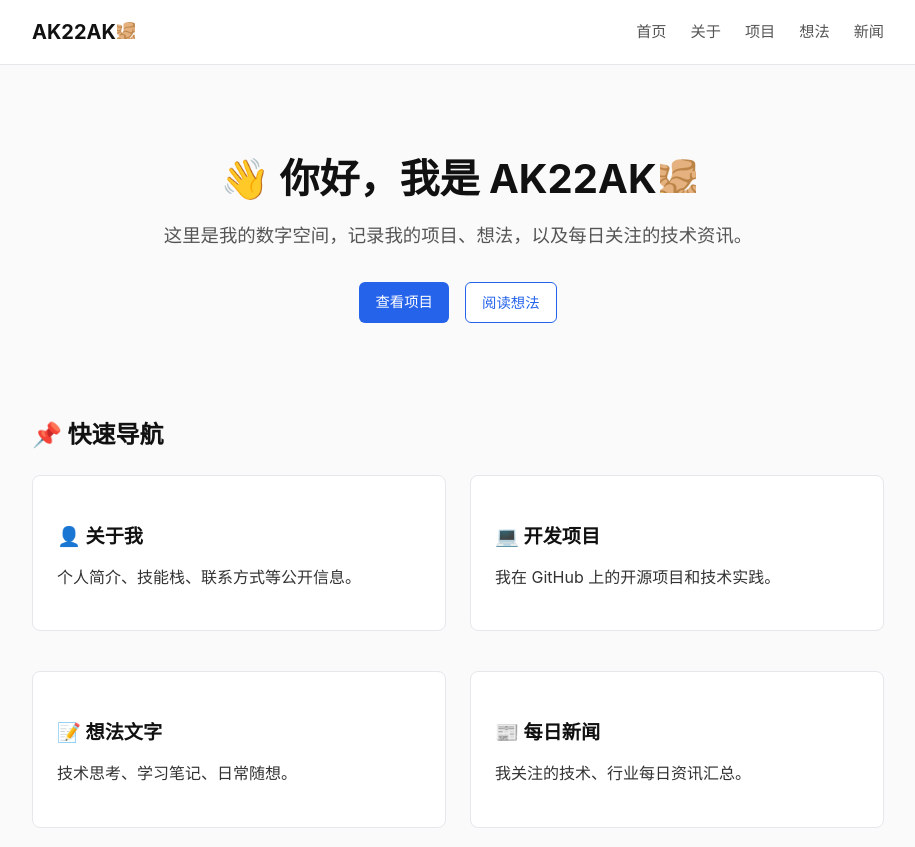
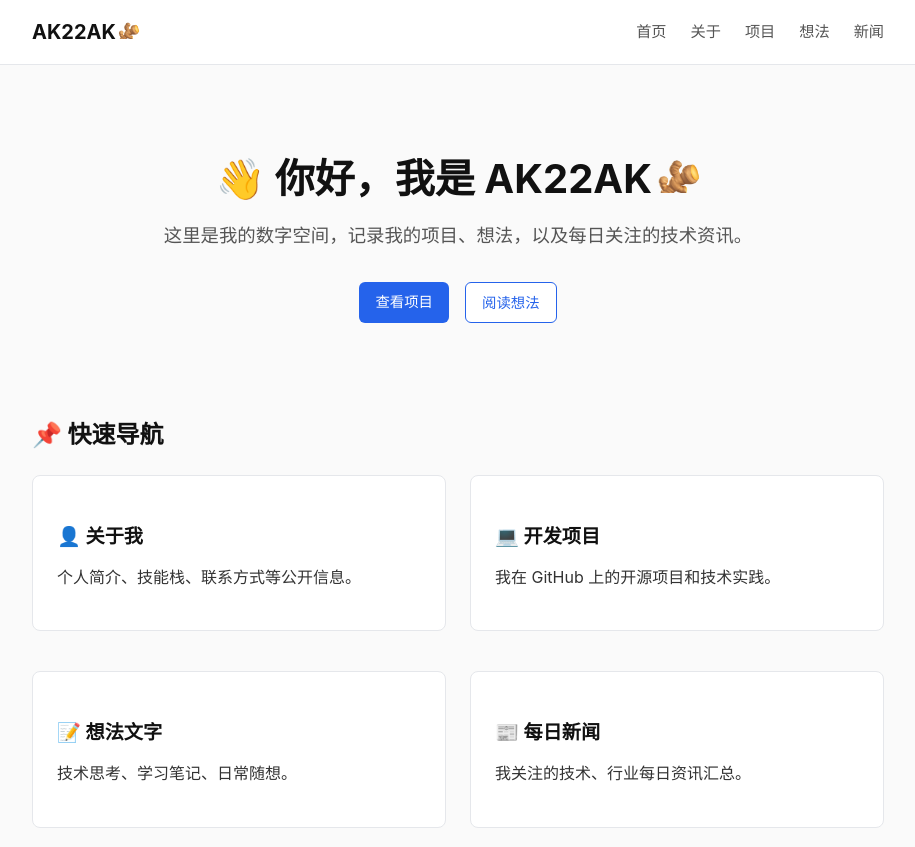
Before and after one commit to AK22AK/AK22AK.github.io, an Astro site: page / in a window 1280 px wide. Shown: the top 847 px of the page, without its empty margins (182-1097 px from the left). Built offline with nearby package versions, Linux system fonts and the light colour scheme; Astro itself is replaced by a stand-in of ours.

Commit message:
【ui-ux】统一使用裁剪版苹果 ginger PNG 作为网站图标和 favicon

```diff
--- a/src/components/Ginger.astro
+++ b/src/components/Ginger.astro
@@ -1 +1 @@
-<span class="ginger-mark"><span class="ginger-inner">🫚</span></span>
+<img src="/ginger-emoji.png" alt="" class="ginger-img" />
--- a/src/components/Header.astro
+++ b/src/components/Header.astro
@@ -1,4 +1,6 @@
 ---
+import Ginger from './Ginger.astro';
+
 const navItems = [
   { href: '/', label: '首页' },
   { href: '/about', label: '关于' },
@@ -10,7 +12,7 @@ const navItems = [
 
 <header class="header">
   <div class="container header-inner">
-    <a href="/" class="logo">AK22AK<span class="ginger-mark" aria-hidden="true"><span class="ginger-inner">🫚</span></span></a>
+    <a href="/" class="logo">AK22AK<Ginger /></a>
     <nav class="nav">
       {navItems.map(item => (
         <a href={item.href}>{item.label}</a>
--- a/src/layouts/BaseLayout.astro
+++ b/src/layouts/BaseLayout.astro
@@ -17,8 +17,7 @@ const { title, description = 'AK22AK 的个人主页' } = Astro.props;
     <meta charset="UTF-8" />
     <meta name="viewport" content="width=device-width, initial-scale=1.0" />
     <meta name="description" content={description} />
-    <link rel="icon" type="image/svg+xml" href="/favicon.svg?v=8" />
-    <link rel="alternate icon" href="/favicon.ico?v=8" />
+    <link rel="icon" type="image/png" href="/ginger-emoji.png" />
     <title>{title}</title>
   </head>
   <body>
--- a/src/styles/global.css
+++ b/src/styles/global.css
@@ -572,23 +572,11 @@ p {
 }
 
 /* Ginger mark — shows top 3/4 of the emoji */
-.ginger-mark {
-  display: inline-block;
-  width: 0.9em;
-  height: 1em;
-  overflow: hidden;
-  position: relative;
+.ginger-img {
+  height: 0.85em;
+  width: auto;
   vertical-align: baseline;
   margin-left: 0.08em;
-}
-
-.ginger-inner {
-  position: absolute;
-  left: 50%;
-  bottom: -0.2em;
-  transform: translateX(-50%);
-  font-size: 1.0em;
-  line-height: 1;
 }
 
 .topic-section-icon {
```
Also changed, not shown: public/ginger-emoji.png (added).
